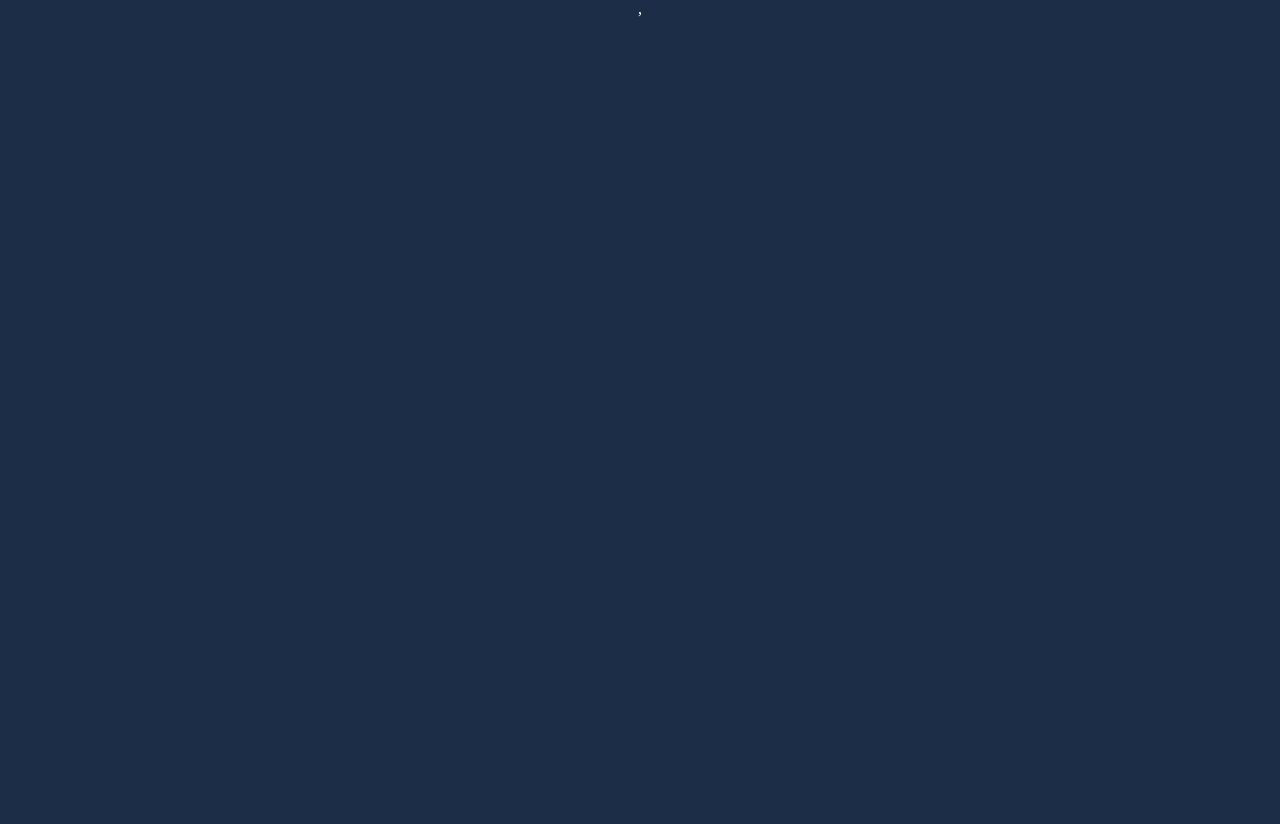
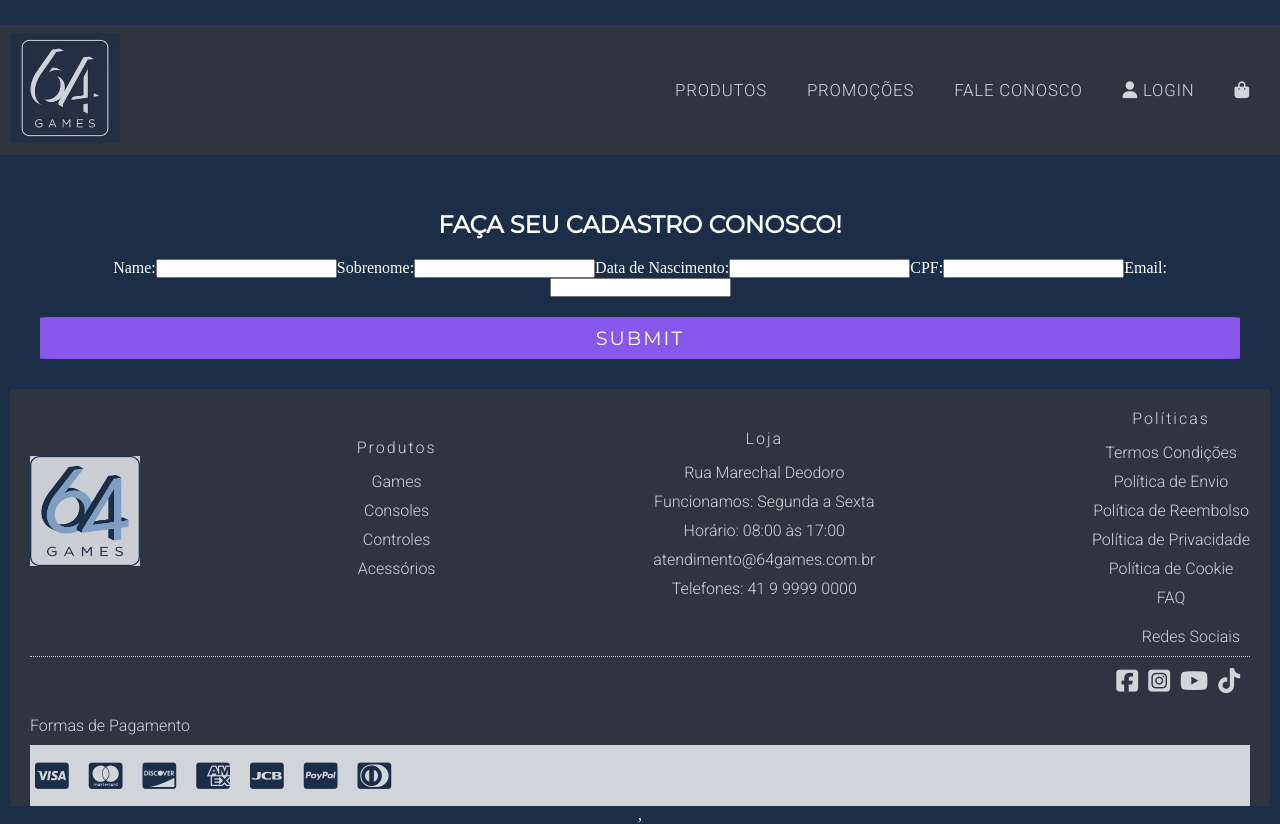
Before and after one commit to Projeto-Integrador-D-House/Loja-Virtual, a React (Vite) app: page /cadastroValidacao in a window 1280 px wide. Before the commit this address had no page. Before the commit the page ends 800 px from the top, so only its background shows below. Built offline with nearby package versions, Linux system fonts and the light colour scheme.

Commit message:
Validacao do form de cadastro com formik yup

```diff
--- a/front-end/src/App.jsx
+++ b/front-end/src/App.jsx
@@ -6,6 +6,7 @@ import Home from "./pages/Home";
 import Cadastro from "./pages/Cadastro";
 import DescricaoProduto from "./pages/DescricaoProduto";
 import Login from "./pages/Login";
+import CadastroValidação from "./pages/CadastroValidação";
 
 export default function App() {
   return (
@@ -35,6 +36,12 @@ export default function App() {
           path="/descricaoProduto"
           element={<DescricaoProduto/>}
           />
+         <Route
+          path="/cadastroValidacao"
+          element={<CadastroValidação/>}
+
+        />
+
         </Route>
       </Routes>
     </div>
--- a/front-end/src/pages/CadastroValidação.jsx
+++ b/front-end/src/pages/CadastroValidação.jsx
@@ -1,19 +1,30 @@
 
-import { useFormik } from 'formick';
+import { useFormik } from 'formik';
 import {useNavigate} from "react-router-dom";
 import * as yup from "yup";
+import '/public/style/cadastro.css'
 
 function CadastroValidação() {
 
     const navigate = useNavigate()
 
-    const formick = useFormik({
+    const formik = useFormik({
         initialValues: {
             nome:"",
             sobronome:"",
+            dataNascimento:"",
             cpf:"",
             email:"",
         },
+
+        validationSchema: yup.object({
+            nome:yup.string().required("Campo obrigatório"),
+            sobronome:yup.string().required("Campo obrigatório"),
+            dataNascimento:yup.number().required("Campo obrigatório"),
+            cpf:yup.number("").integer().positive().required("Campo Obrigatório"),
+            email:yup.string().email("E-mail inválido").required("O campo é obrigatório"),
+
+        }),
 
         onSubmit: valores => {
             navigate('/api/cadastro');
@@ -22,7 +33,80 @@ function CadastroValidação() {
     });
 
   return (
-    <div>CadastroValidação</div>
+    <form onSubmit={formik.handleSubmit} className="form">
+
+        <h2>Faça seu cadastro conosco!</h2>
+
+       <label htmlFor="nome">Name:</label>
+       <input
+         id="nome"
+         name="nome"
+         type="text"
+         onChange={formik.handleChange}
+         onBlur={formik.handleBlur}
+         value={formik.values.firstName}
+       />
+       {formik.touched.nome && formik.errors.nome ? (
+         <div>{formik.errors.nome}</div>
+       ) : null}
+
+       <label htmlFor="sobrenome">Sobrenome:</label>
+       <input
+         id="sobrenome"
+         name="sobrenome"
+         type="text"
+         onChange={formik.handleChange}
+         onBlur={formik.handleBlur}
+         value={formik.values.lastName}
+       />
+       {formik.touched.sobrenome && formik.errors.lastName ? (
+         <div>{formik.errors.sobrenome}</div>
+       ) : null}
+
+
+<label htmlFor="dataNascimento">Data de Nascimento:</label>
+       <input
+         id="dataNascimento"
+         name="dataNascimento"
+         type="dataNascimento"
+         onChange={formik.handleChange}
+         onBlur={formik.handleBlur}
+         value={formik.values.email}
+       />
+       {formik.touched.dataNascimento && formik.errors.dataNascimento ? (
+         <div>{formik.errors.dataNascimento}</div>
+       ) : null}
+
+<label htmlFor="cpf">CPF:</label>
+       <input
+         id="cpf"
+         name="cpf"
+         type="cpf"
+         onChange={formik.handleChange}
+         onBlur={formik.handleBlur}
+         value={formik.values.email}
+       />
+       {formik.touched.cpf && formik.errors.cpf? (
+         <div>{formik.errors.cpf}</div>
+       ) : null}
+
+       <label htmlFor="email">Email:</label>
+       <input
+         id="email"
+         name="email"
+         type="email"
+         onChange={formik.handleChange}
+         onBlur={formik.handleBlur}
+         value={formik.values.email}
+       />
+       {formik.touched.email && formik.errors.email ? (
+         <div>{formik.errors.email}</div>
+       ) : null}
+
+
+
+       <button type="submit">Submit</button>
+     </form>
   )
 }
 
```
